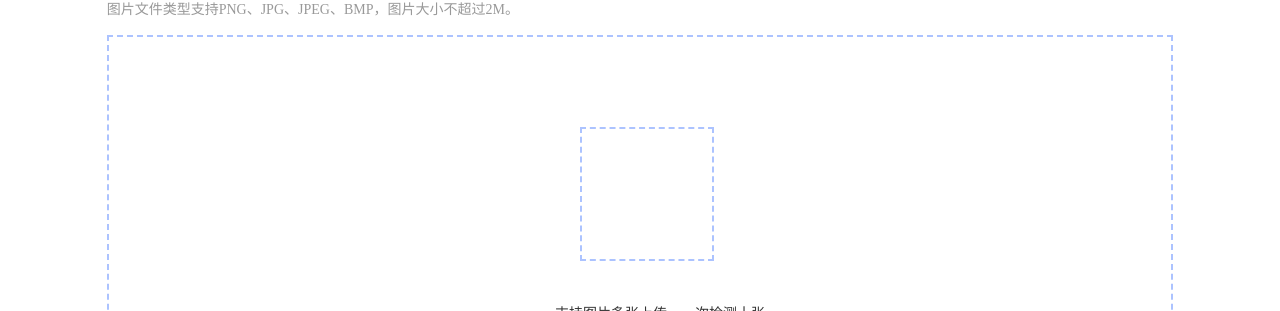
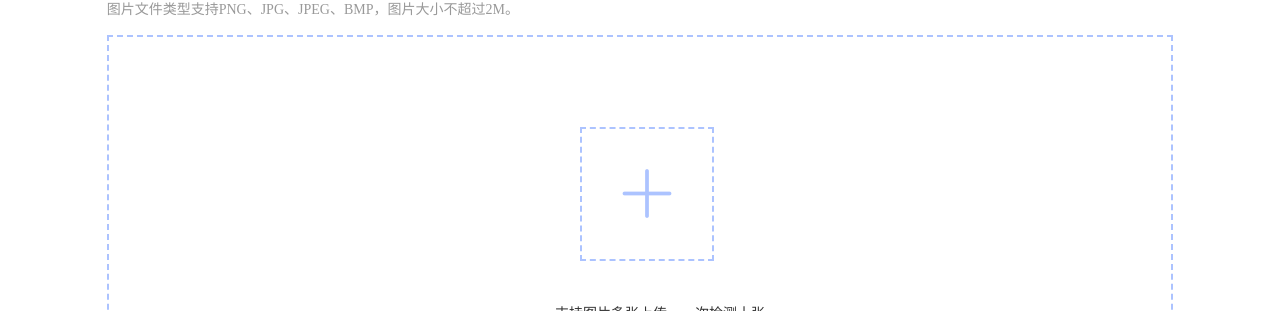
Before and after one commit to shuishang/nhyai, a Vue app in the folder frontend/: page /force in a window 1280 px wide. Shown: the part 1177-1488 px from the top of the page. Built offline with nearby package versions, Linux system fonts and the light colour scheme; what vue-audio-recorder would draw is missing.

Commit message:
添加图标路径

```diff
--- a/frontend/src/assets/css/override-element-ui.css
+++ b/frontend/src/assets/css/override-element-ui.css
@@ -39,12 +39,8 @@
     height: 100%;
 }*/
 .el-icon-plus:before {
-    content: "\E62B";
     font-size: 60px;
-    /* margin-top: 20px; */
-    vertical-align: middle;
     color: #acc3ff;
-
 }
 .el-upload--picture-card{
     border: 2px dashed #acc3ff;
--- a/frontend/src/views/videoRecognition.vue
+++ b/frontend/src/views/videoRecognition.vue
@@ -89,7 +89,7 @@
 							 v-loading="isLoading">
 							<div class="show_video">
 								<!--<video id="video" :src="videoUrl" controls style="height: 100%;width: 100%;background-color: #333333"></video>-->
-								<video id="myVideo" class="video-js vjs-defalut-skin" controls preload="metadata" :src="videoUrl.url">
+								<video id="myVideo" class="video-js vjs-defalut-skin" controls preload="metadata" autoplay :src="videoUrl.url">
 									<source :src="videoUrl.url" type="video/mp4">
 									<!--<source src="" type="video/mp4">-->
 									您的浏览器不支持视频
```
